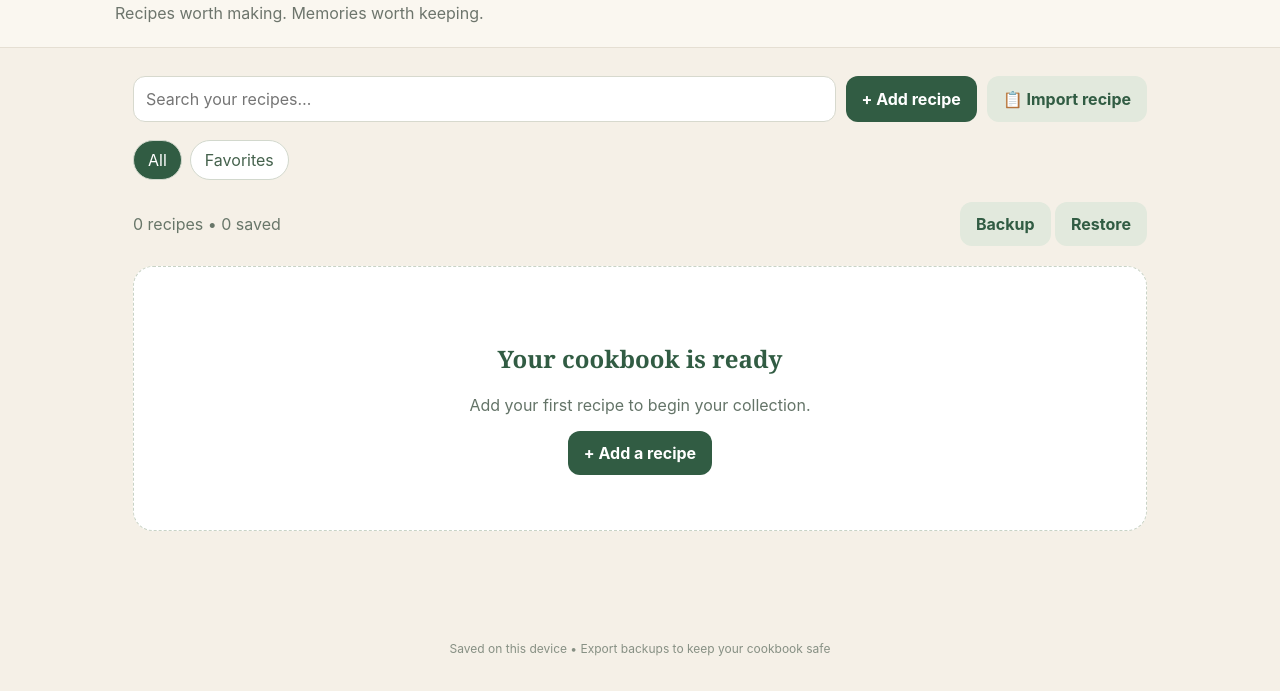
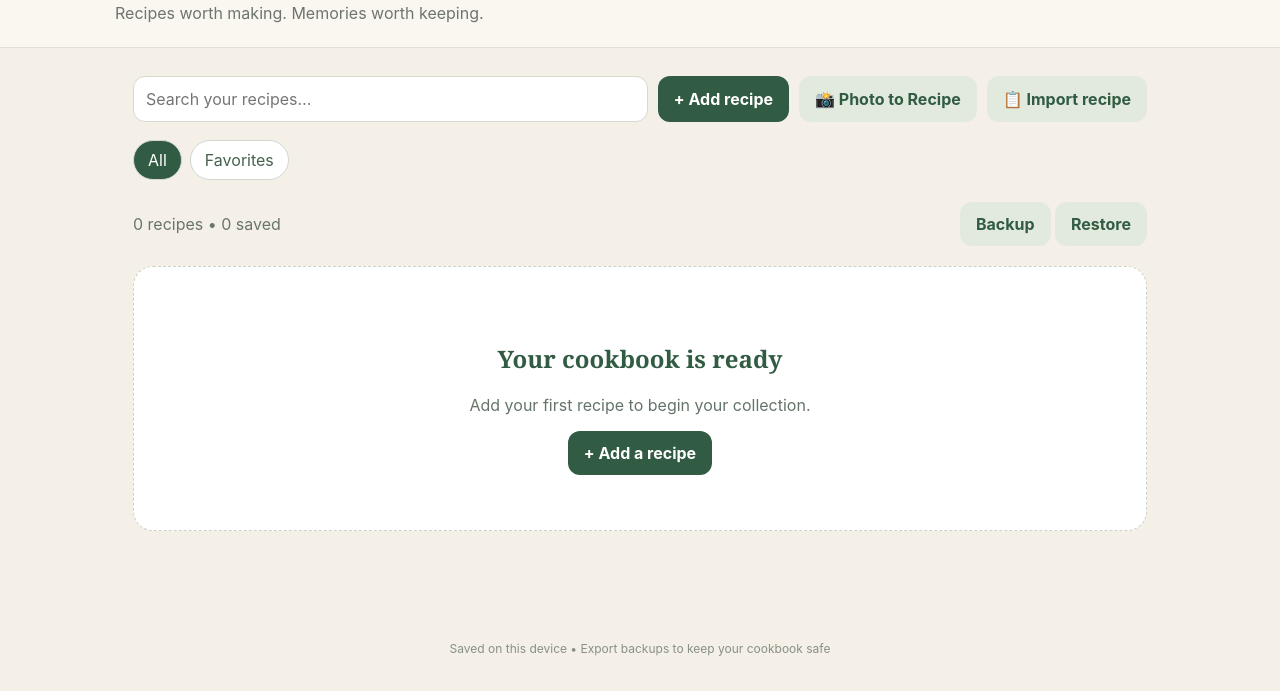
Before and after one commit to brady1232002-ui/my-recipe-companion, a plain HTML site: page index.html in a window 1280 px wide. Shown: the part 109-800 px from the top of the page. Drawn offline with Linux system fonts and the light colour scheme.

Commit message:
Update index.html

```diff
--- a/index.html
+++ b/index.html
@@ -7,4 +7,7 @@ $('add').onclick=()=>editor();$('backEdit').onclick=$('cancel').onclick=$('backD
 
 <script src="./recipe-import-upgrade.js"></script>
 
+<script src="./photo-to-recipe.js"></script>
+
+
 <script src="./recipe-import-upgrade.js"></script></body></html>
```
